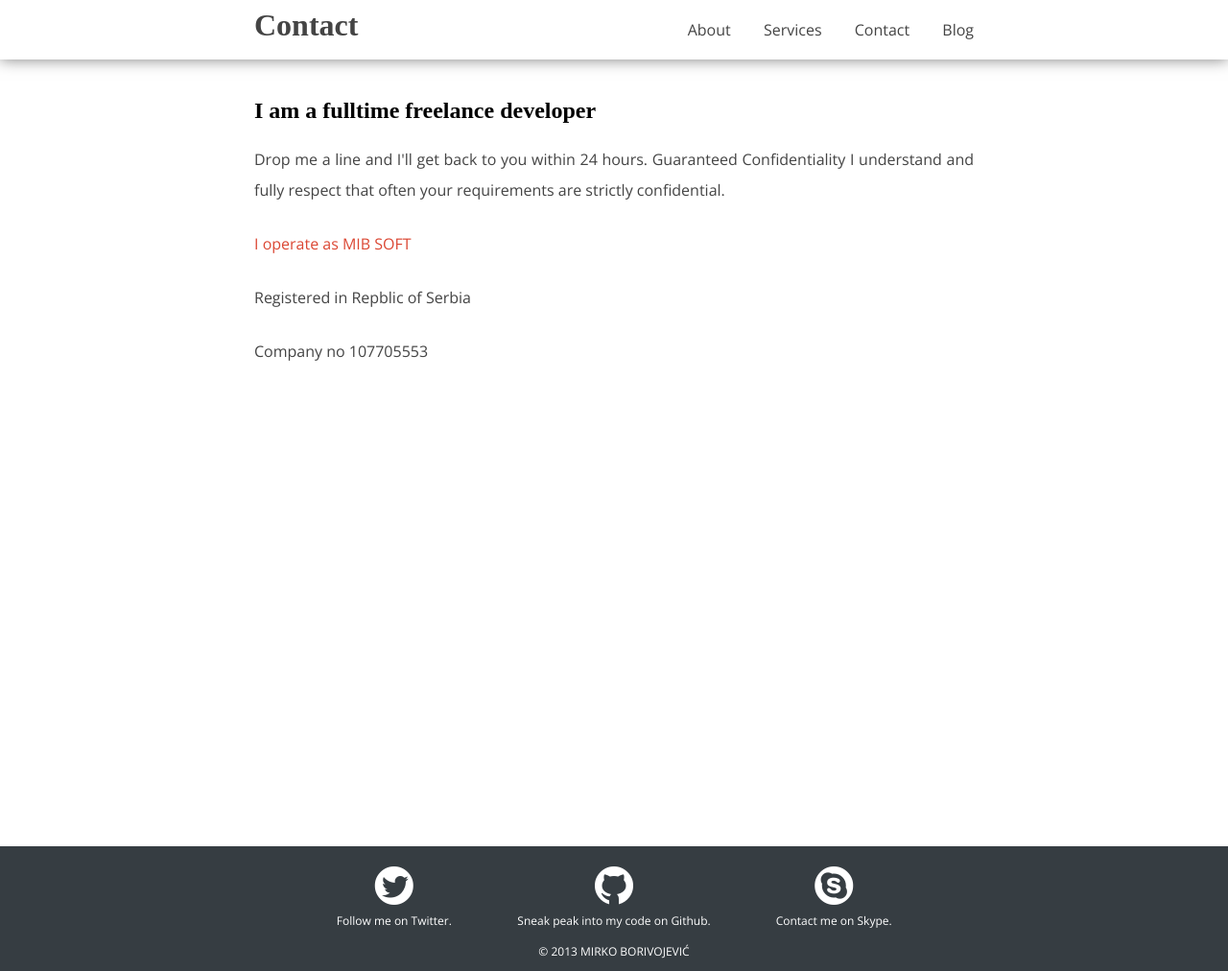
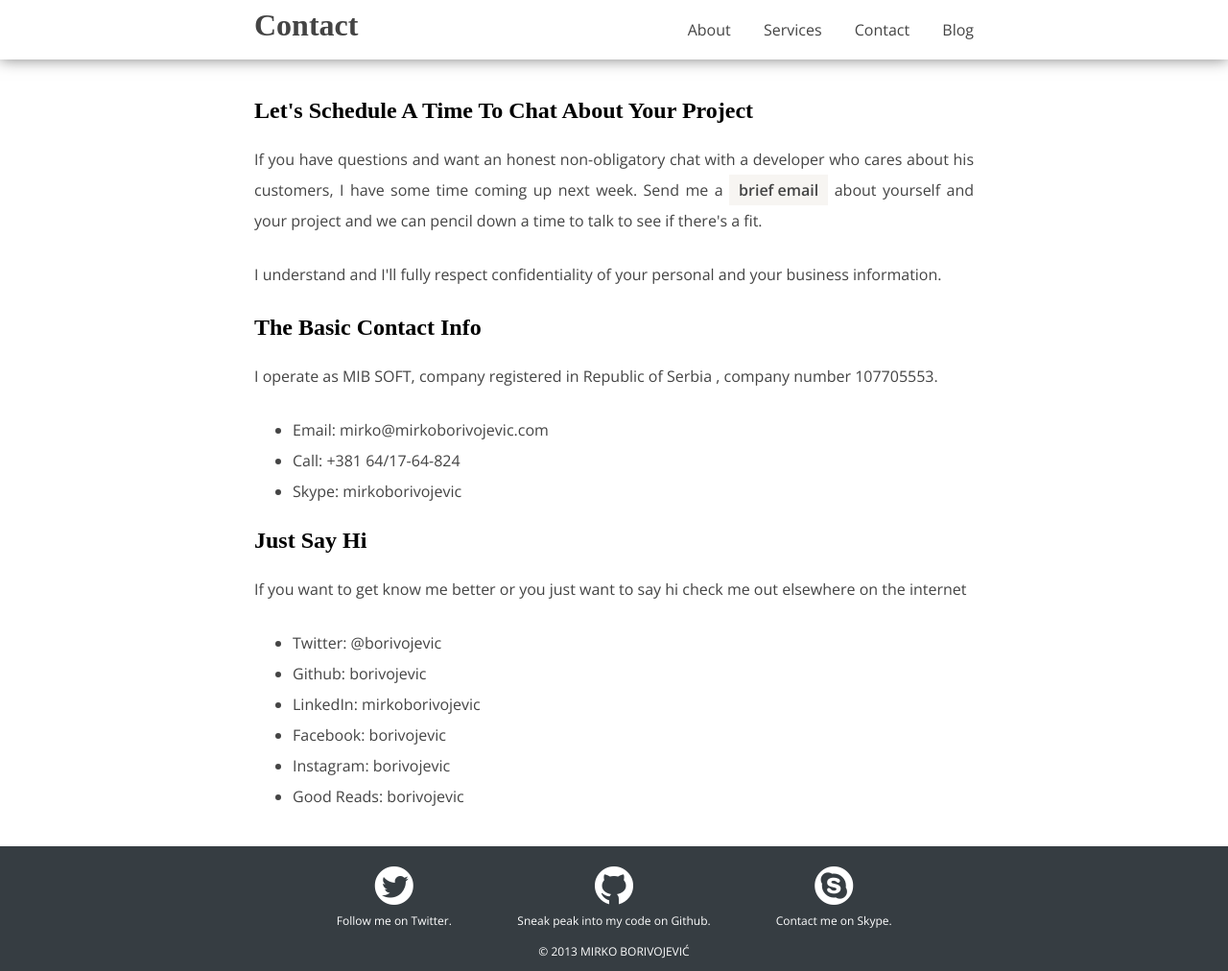
Before and after one commit to borivojevic/borivojevic.github.com, a Jekyll site: the page built from contact.html, in a window 1280 px wide and 1012 px high. Shown: the whole window at 96% size. Built offline with Jekyll 4.4.1, drawn with Linux system fonts in a browser that asks for light colours; some web fonts are replaced; Markdown is read by kramdown in place of the engine named in the settings.

Commit message:
Update contact page copy

```diff
--- a/contact.html
+++ b/contact.html
@@ -6,16 +6,33 @@ title: Contact
 <div class="content">
     <article>
         <section>
-            <h2>I am a fulltime freelance developer</h2>
-            <p>Drop me a line and I'll get back to you within 24 hours. Guaranteed Confidentiality
-I understand and fully respect that often your requirements are strictly confidential.</p>
+            <h2>Let's Schedule A Time To Chat About Your Project</h2>
+            <p>If you have questions and want an honest non-obligatory chat with a developer who cares about his customers, I have some time coming up next week. Send me a <a class="action" href="mailto:mirko@mirkoborivojevic.com">brief email</a> about yourself and your project and we can pencil down a time to talk to see if there's a fit.</p>
+            <p>I understand and I'll fully respect confidentiality of your personal and your business information.</p>
         </section>
+
         <section>
-            <p>
-                <b>I operate as MIB SOFT</b>
-            </p>
-            <p>Registered in Repblic of Serbia</p>
-            <p>Company no 107705553</p>
+            <h2>The Basic Contact Info</h2>
+            <p>I operate as MIB SOFT, company registered in Republic of Serbia , company number 107705553.</p>
+            <ul>
+                <li>Email: mirko@mirkoborivojevic.com</li>
+                <li>Call: +381 64/17-64-824</li>
+                <li>Skype: <a href="skype:[mirkoborivojevic]?[call]">mirkoborivojevic</a></li>
+            </ul>
+        </section>
+
+        <section>
+            <h2>Just Say Hi</h2>
+            <p>If you want to get know me better or you just want to say hi check me out elsewhere on the internet</p>
+            <ul>
+                <li>Twitter: <a href="https://twitter.com/borivojevic">@borivojevic</a></li>
+                <li>Github: <a href="http://github.com/borivojevic">borivojevic</a></li>
+                <li>LinkedIn: <a href="http://rs.linkedin.com/in/mirkoborivojevic">mirkoborivojevic</a></li>
+                <li>Facebook: <a href="https://www.facebook.com/borivojevic">borivojevic</a></li>
+                <li>Instagram: <a href="http://instagram.com/borivojevic">borivojevic</a></li>
+                <li>Good Reads: <a href="http://www.goodreads.com/borivojevic">borivojevic</a></li>
+            </ul>
+
         </section>
     </article>
 </div>
--- a/index.html
+++ b/index.html
@@ -8,7 +8,7 @@ title: About
 <div class="content">
 	<article>
 		<section>
-			<h1>Hiring A Developer Doesn't Need To Feel Like Pulling Teeth.</h1>
+			<h1>Hiring A Developer Doesn't Need To Feel Like Pulling Teeth</h1>
 
 			<p>Have your company already hired freelancers in the past? Did they understand you and your business? Did your project end up on time and on budget? I know exactly how you feel - not long ago I was clumsy freelancer too. However, over time I adopted few key aspects that helped me understand my clients better, deliver my services on time and make my clents happier.</p>
 
@@ -22,7 +22,7 @@ title: About
 		</section>
 
 		<section>
-            <h1>My Story.</h1>
+            <h1>My Story</h1>
             <p>I got my first payed job in 2007 in local web development agency although I stared learning programing almost 5 years earlier while I was still in high-school.<p>
 
             <p>For 5 years I was working on mid-to-large scale web applications, usually as a one-man-team and I learned how to cope with big projects alone. That gave me a challenge to increase my skills in other technical areas such as setting up production servers, deploying, monitoring and maintaining applications as well as non-technical skills like communicating requirements directly with clients, writing project proposals, writting technical specifications and estimates and managing software products development.</p>
```
